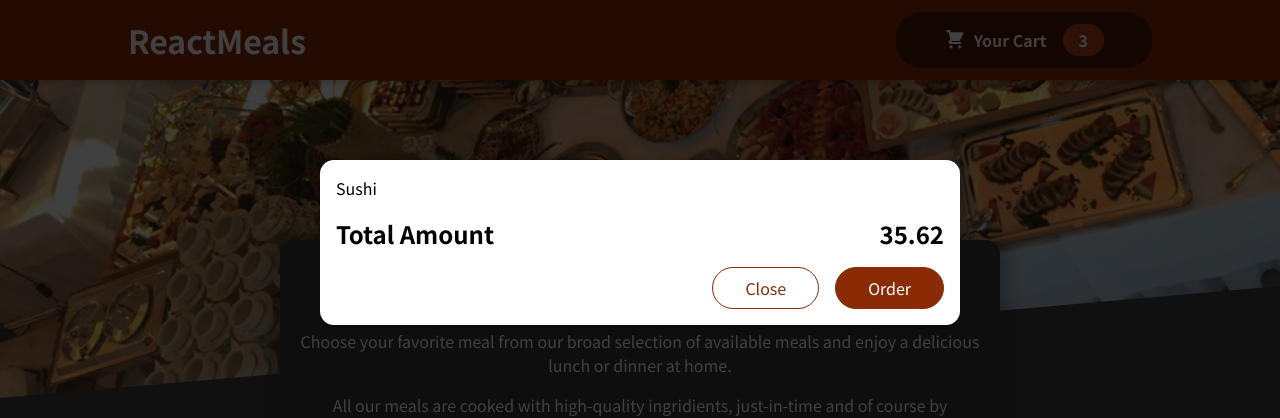
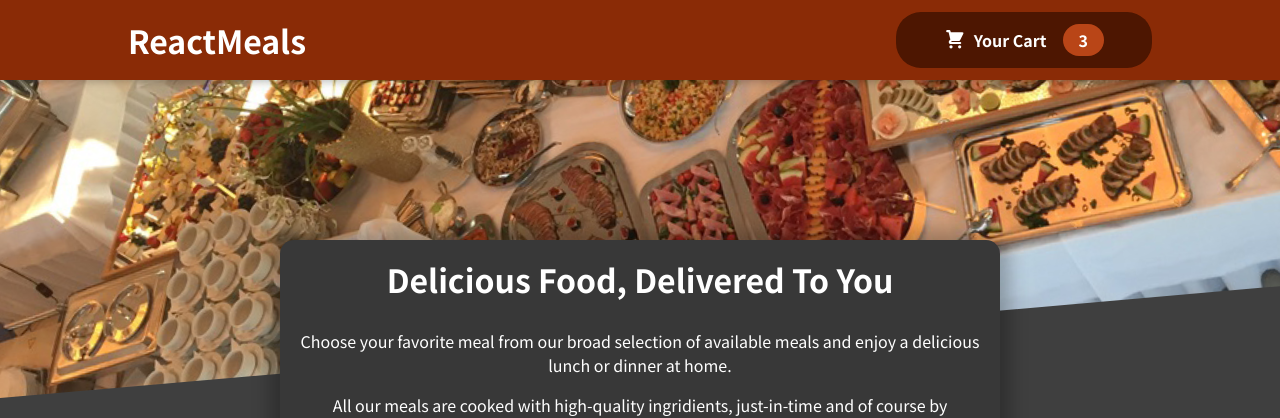
Before and after one commit to wiselychung/SomeFoodApp, a React (Create React App) app: page / in a window 1280 px wide. Shown: the top 418 px of the page. Built offline with nearby package versions, Linux system fonts and the light colour scheme.

Commit message:
improved modal

```diff
--- a/src/App.js
+++ b/src/App.js
@@ -1,13 +1,23 @@
-import { Fragment } from 'react';
+import { Fragment, useState } from 'react';
 import Header from './components/Layout/Header'
 import Meals from './components/Meals/Meals';
 import Cart from './components/Cart/Cart'
 
 function App() {
+  const [cartIsShown, setCartIsShown] = useState(false);
+
+  const showCartHandler = () => {
+    setCartIsShown(true);
+  };
+
+  const hideCartHandler = () => {
+    setCartIsShown(false);
+  };
+
   return (
     <Fragment>
-      <Cart />
-      <Header />
+      {cartIsShown && <Cart onClose={hideCartHandler} />}
+      <Header onShowCart={showCartHandler}/>
       <main>
         <Meals />
       </main>
--- a/src/components/Cart/Cart.js
+++ b/src/components/Cart/Cart.js
@@ -11,14 +11,14 @@
   );
 
   return (
-    <Modal>
+    <Modal onClose={props.onClose}>
       {cartItems}
       <div className={classes.total}>
         <span>Total Amount</span>
         <span>35.62</span>
       </div>
       <div className={classes.actions}>
-        <button className={classes['button--alt']}>Close</button>
+        <button className={classes['button--alt']} onClick={props.onClose}>Close</button>
         <button className={classes.button}>Order</button>
       </div>
     </Modal>
--- a/src/components/Layout/Header.js
+++ b/src/components/Layout/Header.js
@@ -12,7 +12,7 @@
     return <Fragment>
         <header className={classes.header}>
             <h1>ReactMeals</h1>
-            <HeaderCartButton />
+            <HeaderCartButton onClick={props.onShowCart}/>
         </header>
         <div className={classes['main-image']}>
             <img src={mealsImage} alt ="a table full of delicious food!" />
--- a/src/components/Layout/HeaderCartButton.js
+++ b/src/components/Layout/HeaderCartButton.js
@@ -2,7 +2,7 @@
 import classes from './HeaderCartButton.module.css'
 const HeaderCartButton = props => {
     return (
-    <button className={classes.button}>
+    <button className={classes.button} onClick={props.onClick}>
         <span className={classes.icon}>
             <CartIcon />
         </span>
--- a/src/components/UI/Modal.js
+++ b/src/components/UI/Modal.js
@@ -4,7 +4,7 @@
 import React from "react";
 
 const Backdrop = (props) => {
-  return <div className={classes.backdrop}></div>;
+  return <div className={classes.backdrop} onClick={props.onClose} />;
 };
 
 const ModalOverlay = (props) => {
@@ -20,7 +20,7 @@
 const Modal = (props) => {
   return (
     <Fragment>
-      {ReactDOM.createPortal(<Backdrop />, portalElement)}
+      {ReactDOM.createPortal(<Backdrop onClose={props.onClose}/>, portalElement)}
       {ReactDOM.createPortal(
         <ModalOverlay>{props.children}</ModalOverlay>,
         portalElement
```
